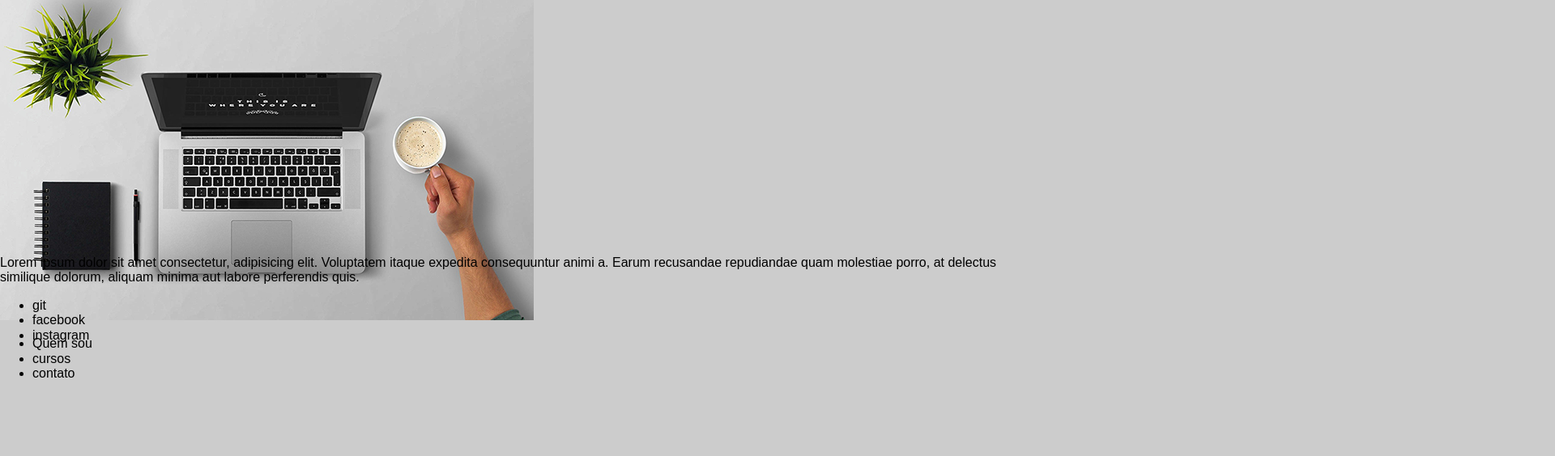
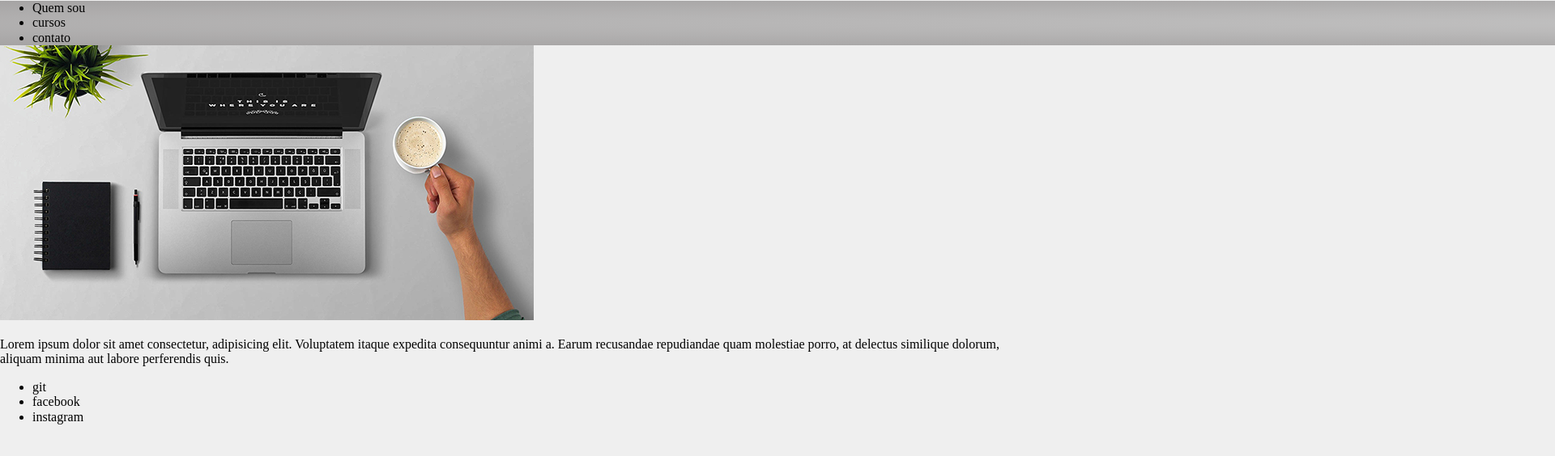
Before and after one commit to signorellidevelopers/Portifolio, a plain HTML site: page index.html in a window 1280 px wide. Shown: the top 564 px of the page at 81% size, 1920 px wide, since content can reach past the window. Drawn offline with Linux system fonts and the light colour scheme.

Commit message:
atualizado

```diff
--- a/_css/stylo.css
+++ b/_css/stylo.css
@@ -1,19 +1,20 @@
 body{
-    background-color: #ccc;
-    font-family: sans-serif;
-    font-size: 16px;
+    background-color: #efefef;
     margin-top: 0;
 }
 .header-inicio{
-
-width: 100%vw;
-height: 300px;
+background-image: url(../_css/imagens/foto-notbook.png);
+width: 600vw;
+height: 400px;
 background-repeat: no-repeat;
 background-attachment: fixed;
-margin-top: 0;
+margin-top: -15px;
+}
+.foto-perfil{
+
 }
 .header-div{
-
+background-image: radial-gradient(#ccc,rgb(165, 163, 163));
 }
 .header-ul{
 
--- a/index.html
+++ b/index.html
@@ -13,7 +13,7 @@
 </head>
 <body>
     <header class="header-inicio">
-        <img src="_css/imagens/foto-notbook.png" alt="">
+
         <div class="header-div">
             <ul class="header-ul">
                 <li class="header-li"><a class="header-a" href="#"></a> Quem sou</li>
```
Also changed, not shown: _css/imagens/Mario.jpg (added).
